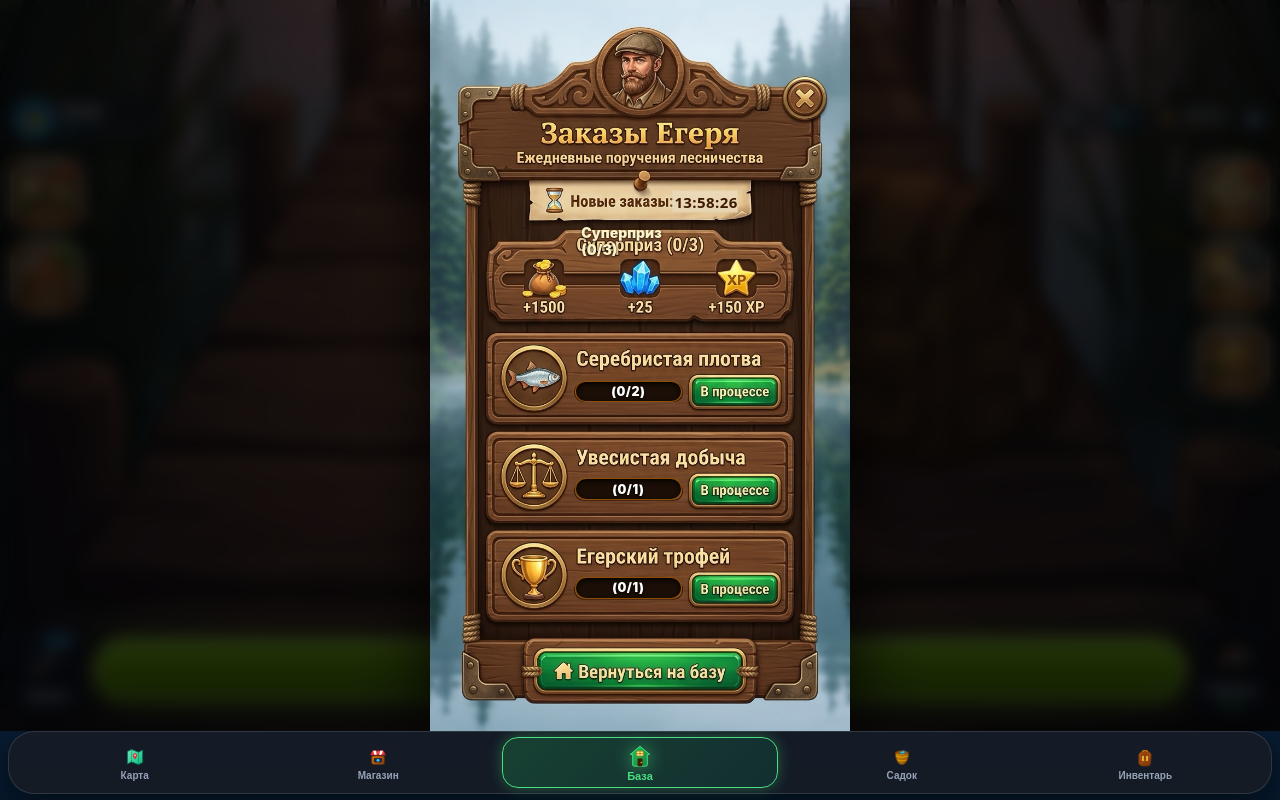
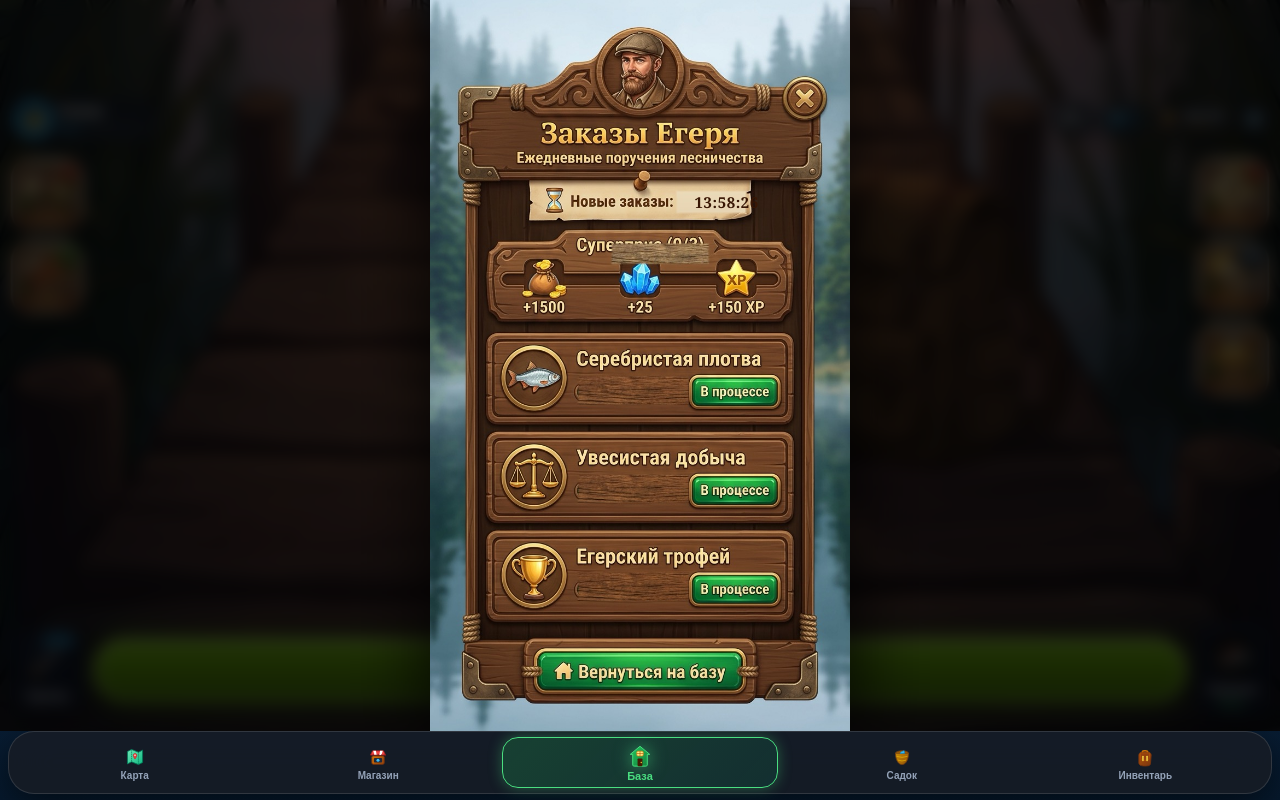
Before and after one commit to tourist217/fishing-game, a React (Vite) app: page / in a window 1280 px wide. Both pictures are taken after a click on the element 47 px from the left and 195 px from the top of the page. Built offline with nearby package versions, Linux system fonts and the light colour scheme.

Commit message:
fix(ui): refine Ranger Quests board with timer spacing, remove super prize text and quest progress bars v1.5.9.14

```diff
--- a/src/components/RangerQuestsModal.tsx
+++ b/src/components/RangerQuestsModal.tsx
@@ -14,25 +14,16 @@ interface RangerQuestsModalProps {
 }
 
 const QUEST_CONFIGS = [
-  {
-    progressTop: '52.0%',
-    buttonTop: '51.7%',
-  },
-  {
-    progressTop: '65.0%',
-    buttonTop: '64.8%',
-  },
-  {
-    progressTop: '78.1%',
-    buttonTop: '77.9%',
-  },
+  { buttonTop: '51.7%' },
+  { buttonTop: '64.8%' },
+  { buttonTop: '77.9%' },
 ];
 
 export const RangerQuestsModal: React.FC<RangerQuestsModalProps> = ({
   quests,
   allCompletedBonusClaimed,
   timeUntilMidnight,
-  completedCount,
+  completedCount: _completedCount,
   canClaimBonus,
   onClaimQuestReward,
   onClaimDailyBonus,
@@ -92,50 +83,31 @@ export const RangerQuestsModal: React.FC<RangerQuestsModalProps> = ({
           }}
         />
 
-        {/* Живой таймер справа от надписи «Новые заказы:» */}
+        {/* Живой таймер справа от надписи «Новые заказы:» (без фона, с отступом от двоеточия, шрифтом Georgia) */}
         <div
           style={{
             position: 'absolute',
-            left: '58.2%',
+            left: '63.0%',
             top: '26.8%',
-            width: '18.0%',
+            width: '20.0%',
             height: '2.8%',
             display: 'flex',
             alignItems: 'center',
             justifyContent: 'flex-start',
-            color: '#3d1a03',
+            color: '#381604',
             fontWeight: 900,
             fontSize: 'clamp(11px, 2.3vw, 15px)',
-            fontFamily: 'system-ui, -apple-system, sans-serif',
-            letterSpacing: '0.4px',
+            fontFamily: 'Georgia, serif',
+            letterSpacing: '0.6px',
+            background: 'transparent',
+            border: 'none',
             pointerEvents: 'none',
           }}
         >
           {timeUntilMidnight}
         </div>
 
-        {/* Живой прогресс суперприза */}
-        <div
-          style={{
-            position: 'absolute',
-            left: '36.0%',
-            top: '32.1%',
-            width: '28.0%',
-            height: '2.8%',
-            display: 'flex',
-            alignItems: 'center',
-            justifyContent: 'center',
-            color: '#fef3c7',
-            fontWeight: 900,
-            fontSize: 'clamp(11px, 2.3vw, 14px)',
-            textShadow: '0 1px 3px rgba(0, 0, 0, 0.95)',
-            pointerEvents: 'none',
-          }}
-        >
-          Суперприз ({completedCount}/3)
-        </div>
-
-        {/* Кнопка забрать суперприз дня, когда выполнены все 3 заказа */}
+        {/* Кнопка забрать финальную награду дня, когда выполнены все 3 заказа */}
         {canClaimBonus && (
           <button
             onClick={() => {
@@ -166,7 +138,7 @@ export const RangerQuestsModal: React.FC<RangerQuestsModalProps> = ({
             }}
           >
             <span>🎁</span>
-            <span>Забрать суперприз!</span>
+            <span>Забрать награду!</span>
           </button>
         )}
 
@@ -193,72 +165,16 @@ export const RangerQuestsModal: React.FC<RangerQuestsModalProps> = ({
             }}
           >
             <span>✓</span>
-            <span>Суперприз получен</span>
+            <span>Награда получена</span>
           </div>
         )}
 
-        {/* 3 карточки заданий Егеря */}
+        {/* 3 карточки заданий Егеря (кнопки сбора/статуса без лишних прогресс-баров) */}
         {quests.slice(0, 3).map((quest, idx) => {
           const config = QUEST_CONFIGS[idx];
-          const progressRatio = Math.min(1, quest.currentCount / quest.targetCount);
-          const progressPercent = Math.round(progressRatio * 100);
 
           return (
             <React.Fragment key={quest.id || idx}>
-              {/* Прогресс-бар поверх углубления в дереве */}
-              <div
-                style={{
-                  position: 'absolute',
-                  left: '34.5%',
-                  top: config.progressTop,
-                  width: '25.4%',
-                  height: '2.9%',
-                  background: '#1a0e06',
-                  borderRadius: '14px',
-                  border: '1px solid rgba(217, 119, 6, 0.6)',
-                  boxShadow: 'inset 0 2px 4px rgba(0, 0, 0, 0.9)',
-                  overflow: 'hidden',
-                  display: 'flex',
-                  alignItems: 'center',
-                }}
-              >
-                {/* Заполнение прогресс-бара */}
-                <div
-                  style={{
-                    position: 'absolute',
-                    left: 0,
-                    top: 0,
-                    bottom: 0,
-                    width: `${progressPercent}%`,
-                    background: quest.isCompleted
-                      ? 'linear-gradient(180deg, #4ade80 0%, #16a34a 60%, #15803d 100%)'
-                      : 'linear-gradient(180deg, #34d399 0%, #10b981 60%, #059669 100%)',
-                    borderRadius: '12px',
-                    boxShadow: quest.isCompleted
-                      ? '0 0 10px rgba(74, 222, 128, 0.85)'
-                      : '0 0 8px rgba(52, 211, 153, 0.8)',
-                    transition: 'width 0.3s ease',
-                  }}
-                />
-
-                {/* Числа прогресса (1/2) поверх заливки */}
-                <div
-                  style={{
-                    position: 'relative',
-                    width: '100%',
-                    textAlign: 'center',
-                    color: '#ffffff',
-                    fontWeight: 900,
-                    fontSize: 'clamp(9.5px, 2.1vw, 12.5px)',
-                    textShadow: '0 1px 3px rgba(0, 0, 0, 0.95)',
-                    letterSpacing: '0.4px',
-                    zIndex: 2,
-                  }}
-                >
-                  ({quest.currentCount}/{quest.targetCount})
-                </div>
-              </div>
-
               {/* Кнопка действия (интерактивная при завершении или получении) */}
               {quest.isClaimed ? (
                 <div
@@ -313,7 +229,7 @@ export const RangerQuestsModal: React.FC<RangerQuestsModalProps> = ({
                 >
                   Забрать! 🎁
                 </button>
-              ) : null /* В процессе уже нарисовано в самом арте Варианта В */}
+              ) : null}
             </React.Fragment>
           );
         })}
--- a/src/version.ts
+++ b/src/version.ts
@@ -1 +1 @@
-export const APP_VERSION = 'v1.5.9.13';
+export const APP_VERSION = 'v1.5.9.14';
```
Also changed, not shown: public/assets/ui/ranger_quests_variant_c.jpg.
